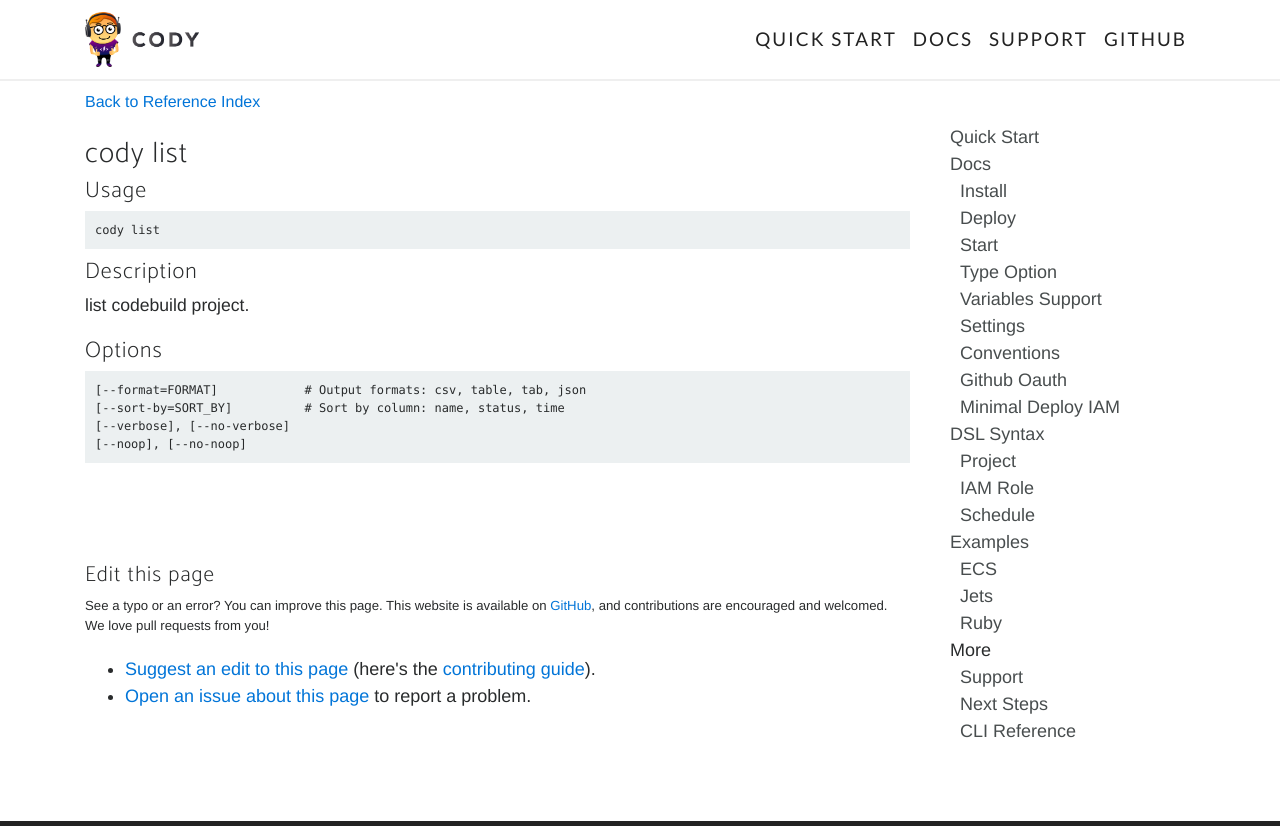
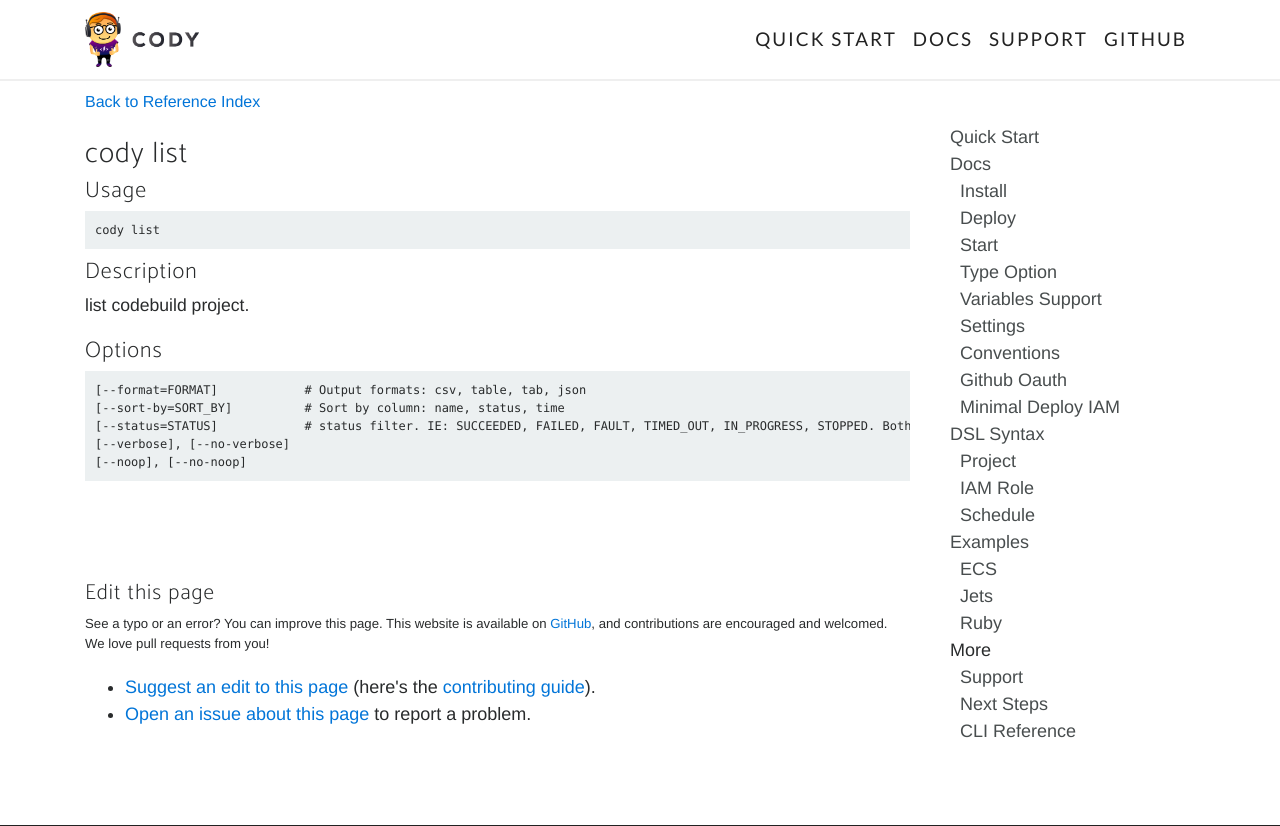
Before and after one commit to boltops-tools/cody, a Jekyll site: the page built from docs/_reference/cody-list.md, in a window 1280 px wide and 1216 px high. Shown: the top 826 px of the window. Built offline with Jekyll 4.4.1, drawn with Linux system fonts in a browser that asks for light colours; some web fonts are replaced; grey boxes are pictures that could not be loaded.

Commit message:
docs updated by codebuild

````diff
--- a/docs/_reference/cody-list.md
+++ b/docs/_reference/cody-list.md
@@ -17,6 +17,7 @@ list codebuild project.
 ```
 [--format=FORMAT]            # Output formats: csv, table, tab, json
 [--sort-by=SORT_BY]          # Sort by column: name, status, time
+[--status=STATUS]            # status filter. IE: SUCCEEDED, FAILED, FAULT, TIMED_OUT, IN_PROGRESS, STOPPED. Both upper and lowercase works.
 [--verbose], [--no-verbose]
 [--noop], [--no-noop]
 ```
````
